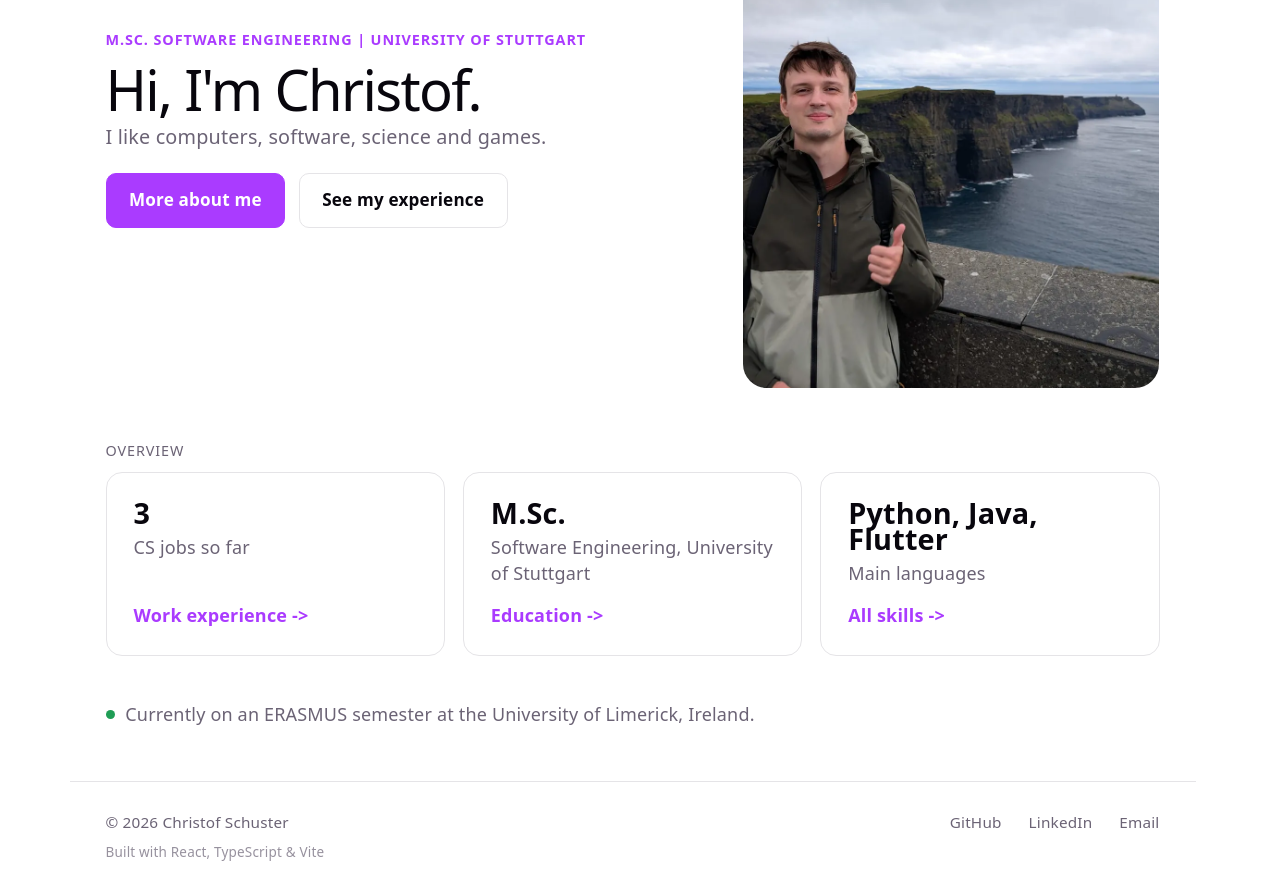
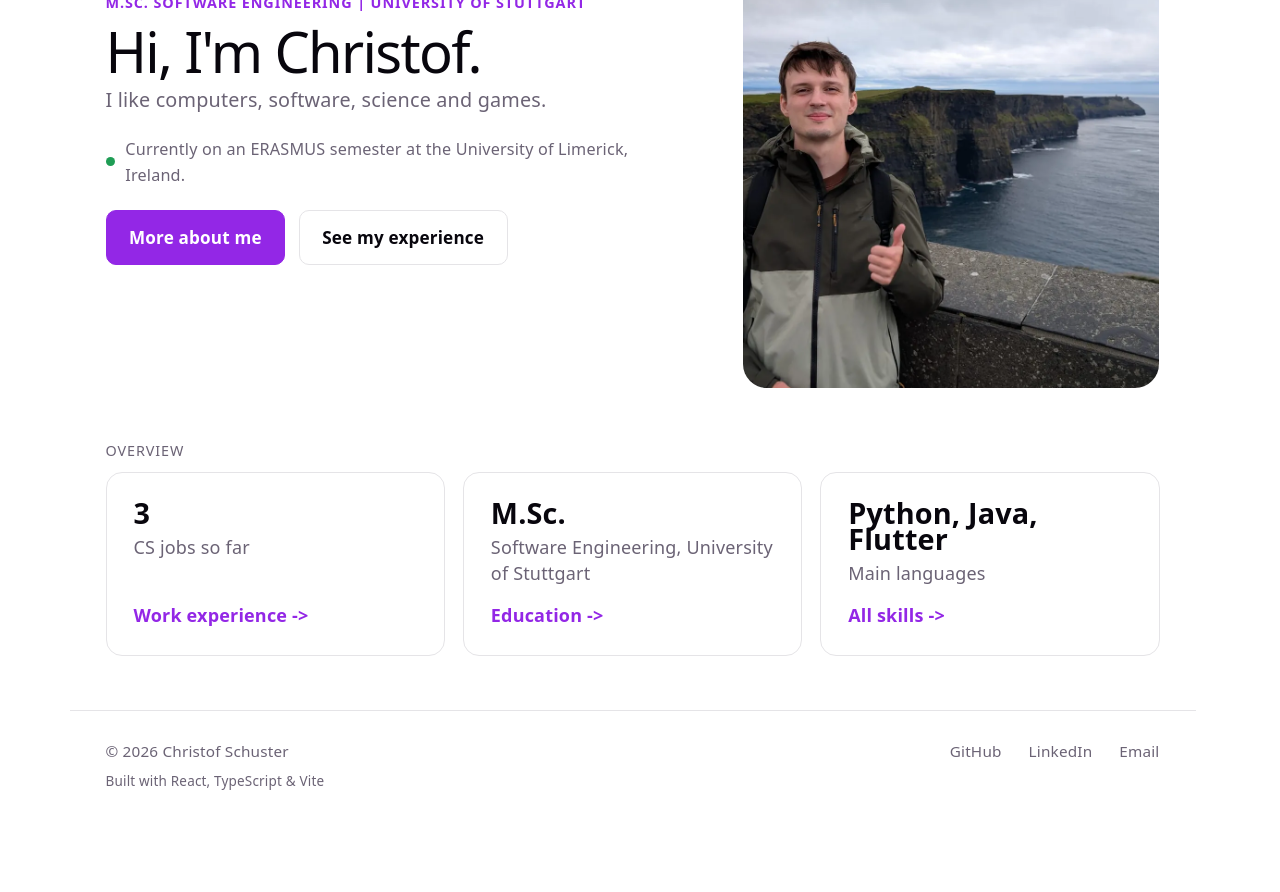
Before and after one commit to christofmitf/portfolio, a React (Vite) app: page / in a window 1280 px wide. Shown: the part 280-1172 px from the top of the page. After the commit the page ends 1101 px from the top, so only its background shows below. Built offline with nearby package versions, Linux system fonts and the light colour scheme.

Commit message:
Fix defects found in eval and add results to README

```diff
--- a/index.html
+++ b/index.html
@@ -2,9 +2,12 @@
 <html lang="en">
   <head>
     <meta charset="UTF-8" />
-    <!-- TODO check copyright on lucide icons? -->
     <link rel="icon" type="image/svg+xml" href="/playing-cards.svg" />
     <meta name="viewport" content="width=device-width, initial-scale=1.0" />
+    <meta
+      name="description"
+      content="Portfolio of Christof Schuster, M.Sc. Software Engineering student at the University of Stuttgart: projects, work experience, education and skills."
+    />
     <title>Christof Schuster's Portfolio</title>
   </head>
   <body>
--- a/src/App.css
+++ b/src/App.css
@@ -1,6 +1,10 @@
 /* Layout of the main area between header and footer. */
 
-/* fills the space, so the footer stays at the bottom on short pages */
+/*
+ * At least one screen high, so the footer starts below the fold. Otherwise it
+ * would jump down when a lazy loaded page arrives, which Lighthouse counts as a layout shift.
+ */
 main {
   flex: 1;
+  min-height: 100svh;
 }
--- a/src/components/Footer.css
+++ b/src/components/Footer.css
@@ -35,5 +35,4 @@
 
 .footer-built {
   font-size: 0.75rem;
-  opacity: 0.7;
 }
--- a/src/components/Footer.tsx
+++ b/src/components/Footer.tsx
@@ -4,6 +4,7 @@
  */
 
 import { useTranslation } from 'react-i18next'
+import { emailUrl, linkedinUrl } from '../lib/contact'
 import { githubProfileUrl } from '../lib/github'
 import './Footer.css'
 
@@ -15,11 +16,8 @@ interface FooterLink {
 
 const footerLinks: FooterLink[] = [
   { id: 'github', href: githubProfileUrl },
-  {
-    id: 'linkedin',
-    href: 'https://www.linkedin.com/in/christof-schuster-179431326/',
-  },
-  { id: 'email', href: 'mailto:christof.schuster@gmx.de' },
+  { id: 'linkedin', href: linkedinUrl },
+  { id: 'email', href: emailUrl },
 ]
 
 const year = new Date().getFullYear()
@@ -38,7 +36,8 @@ function Footer() {
           <a
             key={link.id}
             href={link.href}
-            target="_blank"
+            // email opens the mail program, a new tab would only stay empty
+            target={link.id === 'email' ? undefined : '_blank'}
             rel="noopener noreferrer"
           >
             {t(`footer.${link.id}`)}
--- a/src/components/pages/About.tsx
+++ b/src/components/pages/About.tsx
@@ -5,6 +5,7 @@
 
 import { useTranslation } from 'react-i18next'
 import { Link } from 'react-router'
+import { emailUrl } from '../../lib/contact'
 import { paths } from '../../lib/navigation'
 import './About.css'
 
@@ -60,7 +61,7 @@ function About() {
       <div className="about-contact">
         <p className="about-contact-title">{t('about.contactTitle')}</p>
         <div className="about-contact-actions">
-          <a className="button primary" href="mailto:christof.schuster@gmx.de">
+          <a className="button primary" href={emailUrl}>
             {t('about.getInTouch')}
           </a>
           <Link to={paths.work} className="button">
--- a/src/components/pages/Home.css
+++ b/src/components/pages/Home.css
@@ -104,7 +104,7 @@
   display: flex;
   align-items: center;
   gap: 0.6rem;
-  margin-top: 2.5rem;
+  font-size: 0.9rem;
 }
 
 .home-now-dot {
--- a/src/components/pages/Home.tsx
+++ b/src/components/pages/Home.tsx
@@ -8,6 +8,7 @@ import { useTranslation } from 'react-i18next'
 import { Link } from 'react-router'
 import { paths, type PageId } from '../../lib/navigation'
 import photo from '../../assets/cliffs.webp'
+import workData from '../../data/work.json'
 
 /** The big value is the same in every language, label and link text are translated (home.cards.*) */
 interface PreviewCard {
@@ -16,7 +17,8 @@ interface PreviewCard {
 }
 
 const previewCards: PreviewCard[] = [
-  { value: '3', target: 'work' },
+  // counted from the data, so it stays right when a job is added
+  { value: String(workData.jobs.length), target: 'work' },
   { value: 'M.Sc.', target: 'education' },
   { value: 'Python, Java, Flutter', target: 'skills' },
 ]
@@ -32,6 +34,11 @@ function Home() {
           <p className="home-overline">{t('home.overline')}</p>
           <h1>{t('home.greeting')}</h1>
           <p className="home-tagline">{t('home.tagline')}</p>
+          {/* What I'm doing right now, high up so it's visible without scrolling (P1-1) */}
+          <p className="home-now">
+            <span className="home-now-dot" />
+            {t('home.status')}
+          </p>
           <div className="home-actions">
             <Link to={paths.about} className="button primary">
               {t('home.moreAboutMe')}
@@ -47,6 +54,8 @@ function Home() {
           alt={t('home.photoAlt')}
           width={900}
           height={1125}
+          // the largest image on the page, so the browser should load it first
+          fetchPriority="high"
           className="home-photo"
         />
       </div>
@@ -63,11 +72,6 @@ function Home() {
           </article>
         ))}
       </div>
-      {/* What I'm doing right now */}
-      <p className="home-now">
-        <span className="home-now-dot" />
-        {t('home.status')}
-      </p>
     </section>
   )
 }
--- a/src/components/pages/Skills.tsx
+++ b/src/components/pages/Skills.tsx
@@ -36,7 +36,15 @@ function Skills() {
               <span className="skills-name">
                 {localize(lang.name, language)}
               </span>
-              <span className="skills-dots">
+              {/* the dots are only a picture, screen readers get the level as text */}
+              <span
+                className="skills-dots"
+                role="img"
+                aria-label={t('skills.level', {
+                  level: lang.level,
+                  max: maxLevel,
+                })}
+              >
                 {Array.from({ length: maxLevel }, (_, i) => (
                   <span
                     key={i}
--- a/src/index.css
+++ b/src/index.css
@@ -6,9 +6,10 @@
   --text-h: #08060d;
   --bg: #fff;
   --border: #e5e4e7;
-  --accent: #aa3bff;
-  --accent-bg: rgba(170, 59, 255, 0.1);
-  --accent-border: rgba(170, 59, 255, 0.5);
+  /* darker than the Vite default #aa3bff, which failed the WCAG contrast of 4.5:1 */
+  --accent: #9327e6;
+  --accent-bg: rgba(147, 39, 230, 0.1);
+  --accent-border: rgba(147, 39, 230, 0.5);
   --shadow:
     rgba(0, 0, 0, 0.1) 0 10px 15px -3px, rgba(0, 0, 0, 0.05) 0 4px 6px -2px;
 
--- /dev/null
+++ b/src/lib/contact.ts
@@ -0,0 +1,9 @@
+/**
+ * Contact details that appear in more than one place (footer, About page),
+ * kept here so a change only has to be made once.
+ */
+
+export const email = 'christof.schuster@gmx.de'
+export const emailUrl = `mailto:${email}`
+export const linkedinUrl =
+  'https://www.linkedin.com/in/christof-schuster-179431326/'
--- a/src/locales/de.json
+++ b/src/locales/de.json
@@ -94,7 +94,8 @@
     "programming": "Programmiersprachen",
     "tools": "Frameworks & Tools",
     "spoken": "Sprachen",
-    "other": "Weitere Kenntnisse"
+    "other": "Weitere Kenntnisse",
+    "level": "Stufe {{level}} von {{max}}"
   },
   "projects": {
     "title": "Projekte",
--- a/src/locales/en.json
+++ b/src/locales/en.json
@@ -94,7 +94,8 @@
     "programming": "Programming languages",
     "tools": "Frameworks & tools",
     "spoken": "Spoken languages",
-    "other": "Other skills"
+    "other": "Other skills",
+    "level": "Level {{level}} of {{max}}"
   },
   "projects": {
     "title": "Projects",
```
Also changed, not shown: 1 other file (tests, documents, lock files or other folders).
